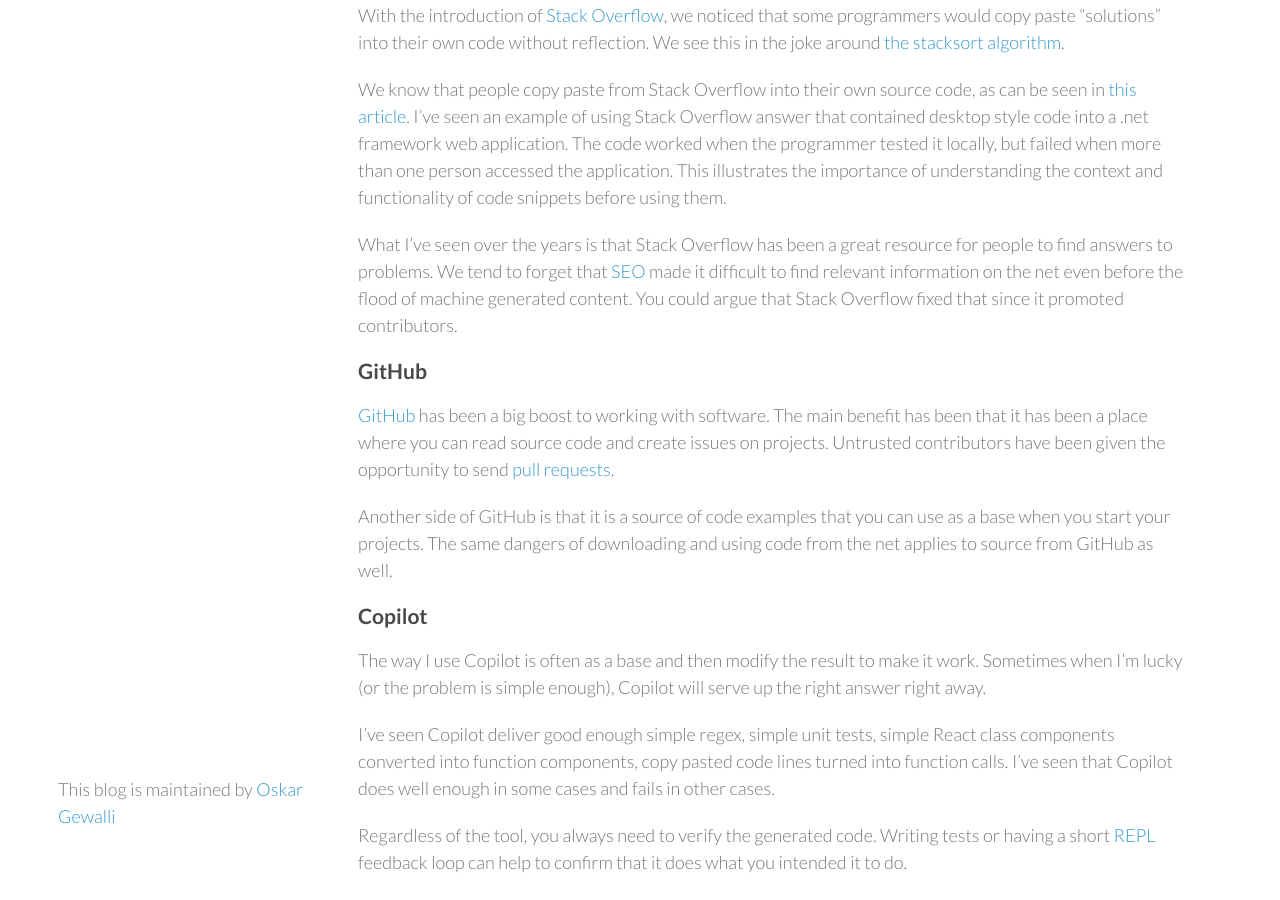
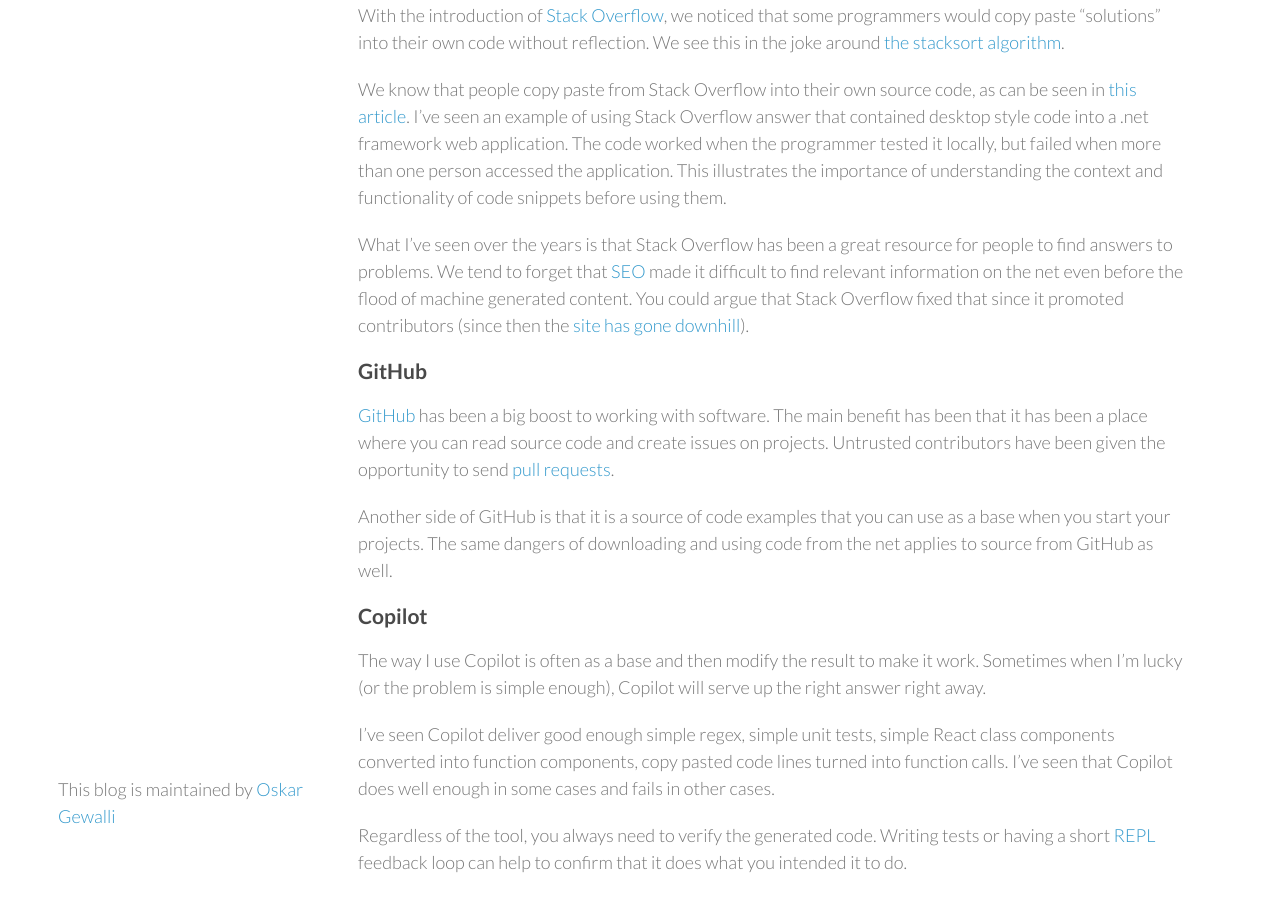
Before and after one commit to wallymathieu/assertfail, a Jekyll site: the page built from _posts/2024-07-21-Programmers-in-the-age-of-Copilot-or-GPT.md, in a window 1280 px wide and 900 px high, scrolled down 1134 px. Built offline with Jekyll 4.4.1, drawn with Linux system fonts in a browser that asks for light colours; nearby versions of some CDN libraries.

Commit message:
Comment about Stack Overflow going downhill

```diff
--- a/_posts/2024-07-21-Programmers-in-the-age-of-Copilot-or-GPT.md
+++ b/_posts/2024-07-21-Programmers-in-the-age-of-Copilot-or-GPT.md
@@ -51,7 +51,7 @@
 
 We know that people copy paste from Stack Overflow into their own source code, as can be seen in [this article](https://www.sciencedirect.com/science/article/abs/pii/S0950584917303610). I've seen an example of using Stack Overflow answer that contained desktop style code into a .net framework web application. The code worked when the programmer tested it locally, but failed when more than one person accessed the application. This illustrates the importance of understanding the context and functionality of code snippets before using them.
 
-What I've seen over the years is that Stack Overflow has been a great resource for people to find answers to problems. We tend to forget that [SEO](https://en.wikipedia.org/wiki/Search_engine_optimization) made it difficult to find relevant information on the net even before the flood of machine generated content. You could argue that Stack Overflow fixed that since it promoted contributors.
+What I've seen over the years is that Stack Overflow has been a great resource for people to find answers to problems. We tend to forget that [SEO](https://en.wikipedia.org/wiki/Search_engine_optimization) made it difficult to find relevant information on the net even before the flood of machine generated content. You could argue that Stack Overflow fixed that since it promoted contributors (since then the [site has gone downhill](https://www.youtube.com/watch?v=QDE7B_3jE9M)).
 
 ### GitHub
 
```
